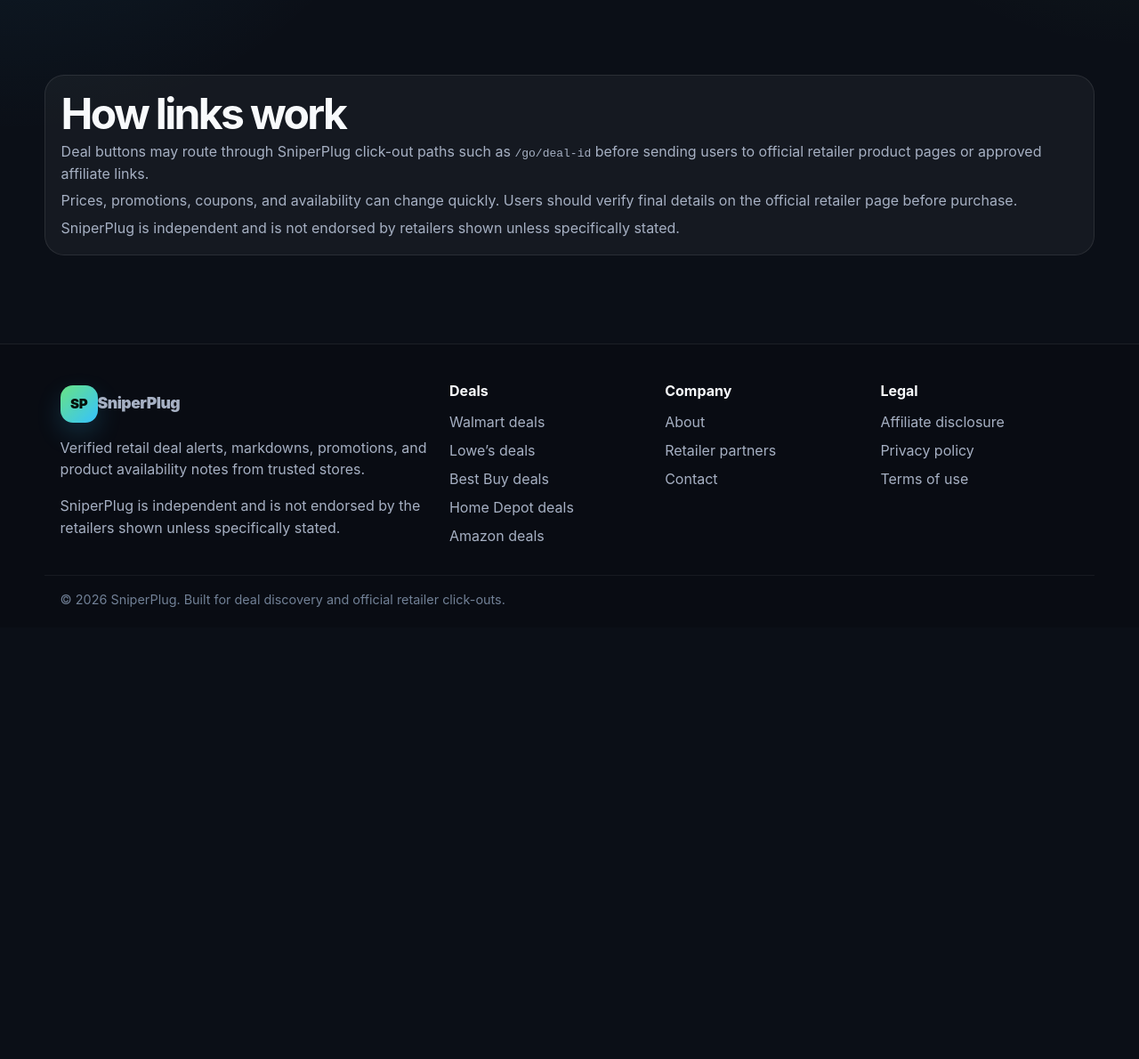
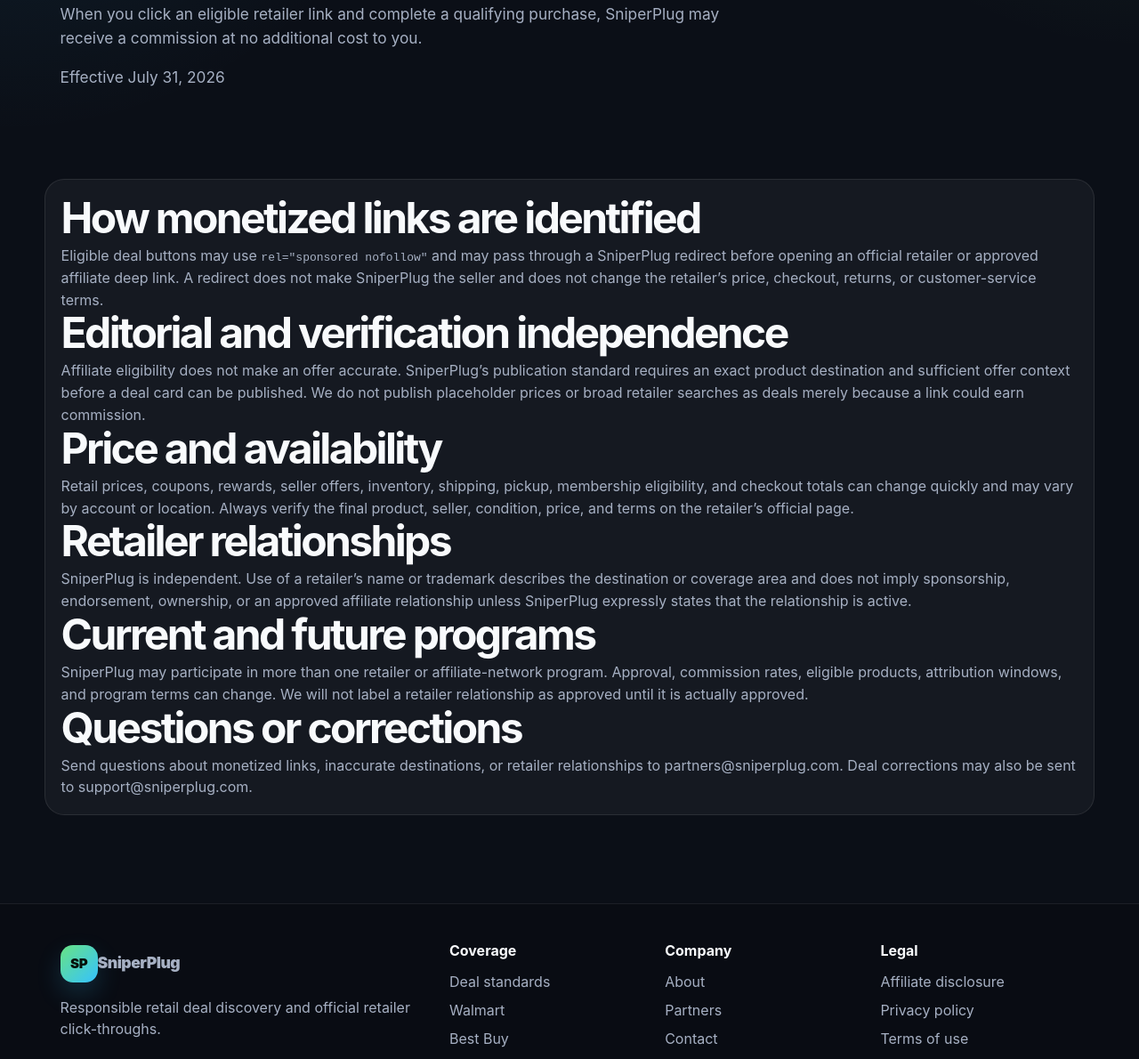
Before and after one commit to UglyGameFace/SniperPlug-Site, a website: page affiliate-disclosure/index.html in a window 1280 px wide. Shown: the part 361-1551 px from the top of the page at 89% size. Before the commit the page ends 1066 px from the top, so only its background shows below. Drawn offline with Linux system fonts and the light colour scheme.

Commit message:
Complete affiliate and editorial disclosure

```diff
--- a/affiliate-disclosure/index.html
+++ b/affiliate-disclosure/index.html
@@ -4,59 +4,39 @@
   <meta charset="utf-8">
   <meta name="viewport" content="width=device-width, initial-scale=1">
   <title>Affiliate Disclosure | SniperPlug</title>
-  <meta name="description" content="SniperPlug affiliate disclosure and monetized link policy.">
+  <meta name="description" content="How SniperPlug uses affiliate links, preserves editorial independence, and directs shoppers to official retailer destinations.">
   <meta name="robots" content="index,follow">
-  <meta property="og:title" content="Affiliate Disclosure | SniperPlug">
-  <meta property="og:description" content="SniperPlug affiliate disclosure and monetized link policy.">
-  <meta property="og:type" content="website">
-  <meta property="og:url" content="https://sniperplug.com">
+  <link rel="canonical" href="https://sniperplug.com/affiliate-disclosure/">
   <meta name="theme-color" content="#0b0f17">
   <link rel="icon" href="/assets/favicon.svg" type="image/svg+xml">
   <link rel="stylesheet" href="/assets/css/styles.css">
-
 </head>
 <body>
   <a class="skip-link" href="#main">Skip to content</a>
-  <header class="site-header">
-    <div class="container header-inner">
-      <a class="brand" href="/" aria-label="SniperPlug home"><span class="brand-mark">SP</span><span>SniperPlug</span></a>
-      <nav class="nav" aria-label="Main navigation"><a class="active" href="/">Home</a><a class="" href="/deals/">Deals</a><a class="" href="/deals/walmart/">Walmart</a><a class="" href="/deals/lowes/">Lowe’s</a><a class="" href="/deals/best-buy/">Best Buy</a><a class="" href="/partners/">Partners</a></nav>
-      <a class="header-cta" href="/contact/">Get alerts</a>
-    </div>
-  </header>
+  <header class="site-header"><div class="container header-inner"><a class="brand" href="/"><span class="brand-mark">SP</span><span>SniperPlug</span></a><nav class="nav" aria-label="Main navigation"><a href="/">Home</a><a href="/control-center/">Owner access</a><a href="/deals/">Deals</a><a href="/deals/walmart/">Walmart</a><a href="/deals/best-buy/">Best Buy</a><a href="/partners/">Partners</a></nav><a class="header-cta" href="/contact/">Contact us</a></div></header>
   <main id="main">
-    <section class="page-hero"><div class="container"><span class="eyebrow">Affiliate disclosure</span><h1>Some links may earn commission.</h1><p>SniperPlug may use affiliate or referral links. When users click a deal and purchase from a retailer, SniperPlug may earn a commission at no extra cost to the shopper.</p></div></section><section class="section"><div class="container legal-card"><h2>How links work</h2><p>Deal buttons may route through SniperPlug click-out paths such as <code>/go/deal-id</code> before sending users to official retailer product pages or approved affiliate links.</p><p>Prices, promotions, coupons, and availability can change quickly. Users should verify final details on the official retailer page before purchase.</p><p>SniperPlug is independent and is not endorsed by retailers shown unless specifically stated.</p></div></section>
+    <section class="page-hero"><div class="container"><span class="eyebrow">Affiliate disclosure</span><h1>Some approved links may earn SniperPlug a commission.</h1><p>When you click an eligible retailer link and complete a qualifying purchase, SniperPlug may receive a commission at no additional cost to you.</p><p class="mini">Effective July 31, 2026</p></div></section>
+    <section class="section"><div class="container legal-card">
+      <h2>How monetized links are identified</h2>
+      <p>Eligible deal buttons may use <code>rel="sponsored nofollow"</code> and may pass through a SniperPlug redirect before opening an official retailer or approved affiliate deep link. A redirect does not make SniperPlug the seller and does not change the retailer’s price, checkout, returns, or customer-service terms.</p>
+
+      <h2>Editorial and verification independence</h2>
+      <p>Affiliate eligibility does not make an offer accurate. SniperPlug’s publication standard requires an exact product destination and sufficient offer context before a deal card can be published. We do not publish placeholder prices or broad retailer searches as deals merely because a link could earn commission.</p>
+
+      <h2>Price and availability</h2>
+      <p>Retail prices, coupons, rewards, seller offers, inventory, shipping, pickup, membership eligibility, and checkout totals can change quickly and may vary by account or location. Always verify the final product, seller, condition, price, and terms on the retailer’s official page.</p>
+
+      <h2>Retailer relationships</h2>
+      <p>SniperPlug is independent. Use of a retailer’s name or trademark describes the destination or coverage area and does not imply sponsorship, endorsement, ownership, or an approved affiliate relationship unless SniperPlug expressly states that the relationship is active.</p>
+
+      <h2>Current and future programs</h2>
+      <p>SniperPlug may participate in more than one retailer or affiliate-network program. Approval, commission rates, eligible products, attribution windows, and program terms can change. We will not label a retailer relationship as approved until it is actually approved.</p>
+
+      <h2>Questions or corrections</h2>
+      <p>Send questions about monetized links, inaccurate destinations, or retailer relationships to <a href="mailto:partners@sniperplug.com">partners@sniperplug.com</a>. Deal corrections may also be sent to <a href="mailto:support@sniperplug.com">support@sniperplug.com</a>.</p>
+    </div></section>
   </main>
-  <footer class="site-footer">
-    <div class="container footer-grid">
-      <div>
-        <a class="brand footer-brand" href="/"><span class="brand-mark">SP</span><span>SniperPlug</span></a>
-        <p>Verified retail deal alerts, markdowns, promotions, and product availability notes from trusted stores.</p>
-        <p class="mini">SniperPlug is independent and is not endorsed by the retailers shown unless specifically stated.</p>
-      </div>
-      <div>
-        <h4>Deals</h4>
-        <a href="/deals/walmart/">Walmart deals</a>
-        <a href="/deals/lowes/">Lowe’s deals</a>
-        <a href="/deals/best-buy/">Best Buy deals</a>
-        <a href="/deals/home-depot/">Home Depot deals</a>
-        <a href="/deals/amazon/">Amazon deals</a>
-      </div>
-      <div>
-        <h4>Company</h4>
-        <a href="/about/">About</a>
-        <a href="/partners/">Retailer partners</a>
-        <a href="/contact/">Contact</a>
-      </div>
-      <div>
-        <h4>Legal</h4>
-        <a href="/affiliate-disclosure/">Affiliate disclosure</a>
-        <a href="/privacy/">Privacy policy</a>
-        <a href="/terms/">Terms of use</a>
-      </div>
-    </div>
-    <div class="container footer-bottom">© 2026 SniperPlug. Built for deal discovery and official retailer click-outs.</div>
-  </footer>
+  <footer class="site-footer"><div class="container footer-grid"><div><a class="brand footer-brand" href="/"><span class="brand-mark">SP</span><span>SniperPlug</span></a><p>Responsible retail deal discovery and official retailer click-throughs.</p></div><div><h4>Coverage</h4><a href="/deals/">Deal standards</a><a href="/deals/walmart/">Walmart</a><a href="/deals/best-buy/">Best Buy</a></div><div><h4>Company</h4><a href="/about/">About</a><a href="/partners/">Partners</a><a href="/contact/">Contact</a></div><div><h4>Legal</h4><a href="/affiliate-disclosure/">Affiliate disclosure</a><a href="/privacy/">Privacy policy</a><a href="/terms/">Terms of use</a></div></div><div class="container footer-bottom">© 2026 SniperPlug.</div></footer>
   <script src="/assets/js/site.js" defer></script>
 </body>
 </html>
```
